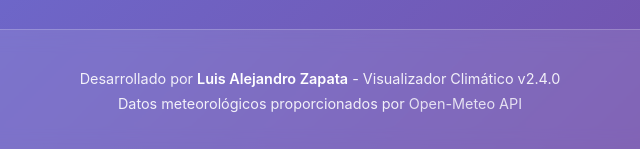
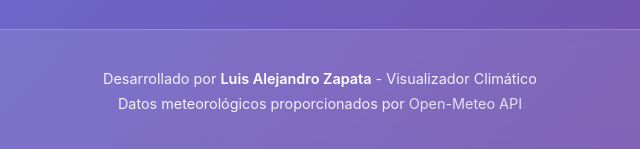
Before and after one commit to AlejZapat/z-meteo, a website: page docs/index.html in a window 1280 px wide. Shown: the part 648-797 px from the top of the page, 320-960 px from the left. Drawn offline with nearby package versions, Linux system fonts and the light colour scheme.

Commit message:
Fix: Bottom version.

```diff
--- a/docs/index.html
+++ b/docs/index.html
@@ -159,7 +159,7 @@
     <!-- Footer -->
     <footer class="footer">
         <div class="footer-content">
-            <p>Desarrollado por <strong>Luis Alejandro Zapata</strong> - Visualizador Climático v2.4.0</p>
+            <p>Desarrollado por <strong>Luis Alejandro Zapata</strong> - Visualizador Climático</p>
             <p>Datos meteorológicos proporcionados por <a href="https://open-meteo.com/" target="_blank">Open-Meteo API</a></p>
         </div>
     </footer>
```
